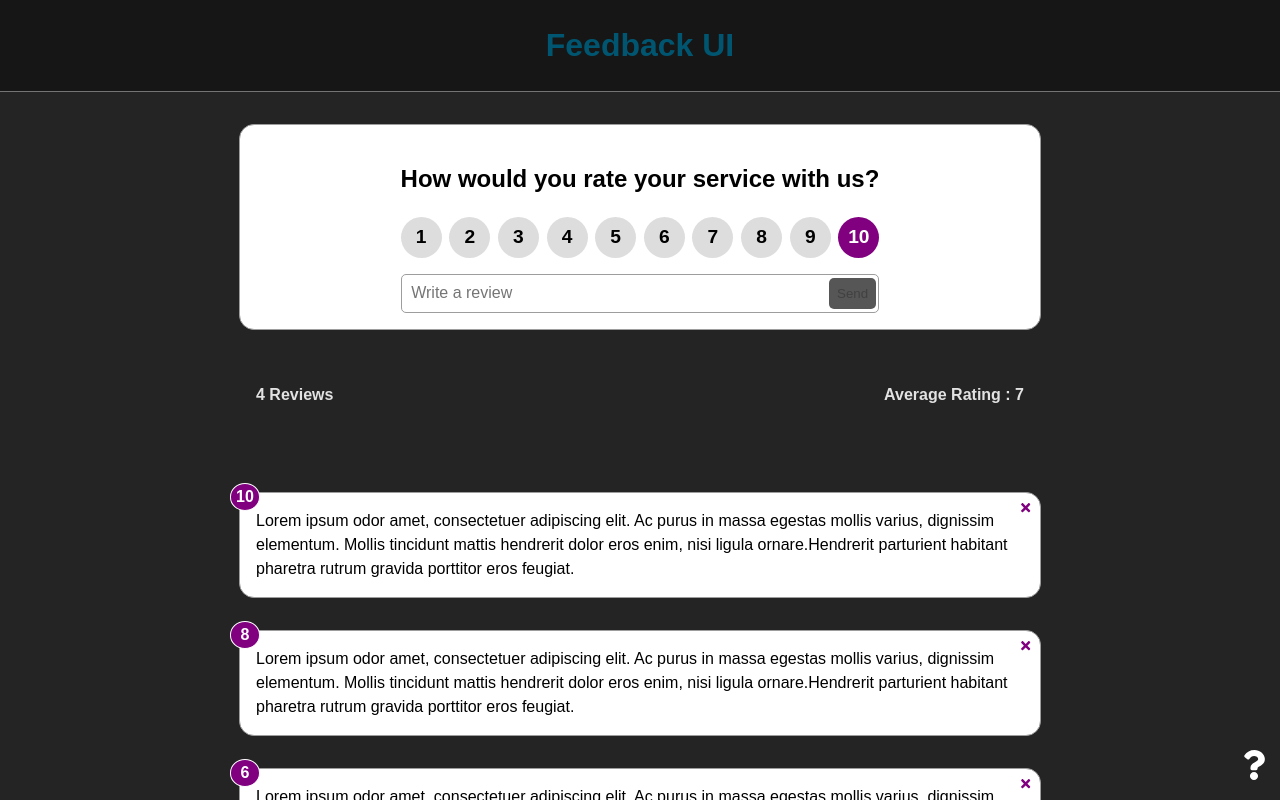
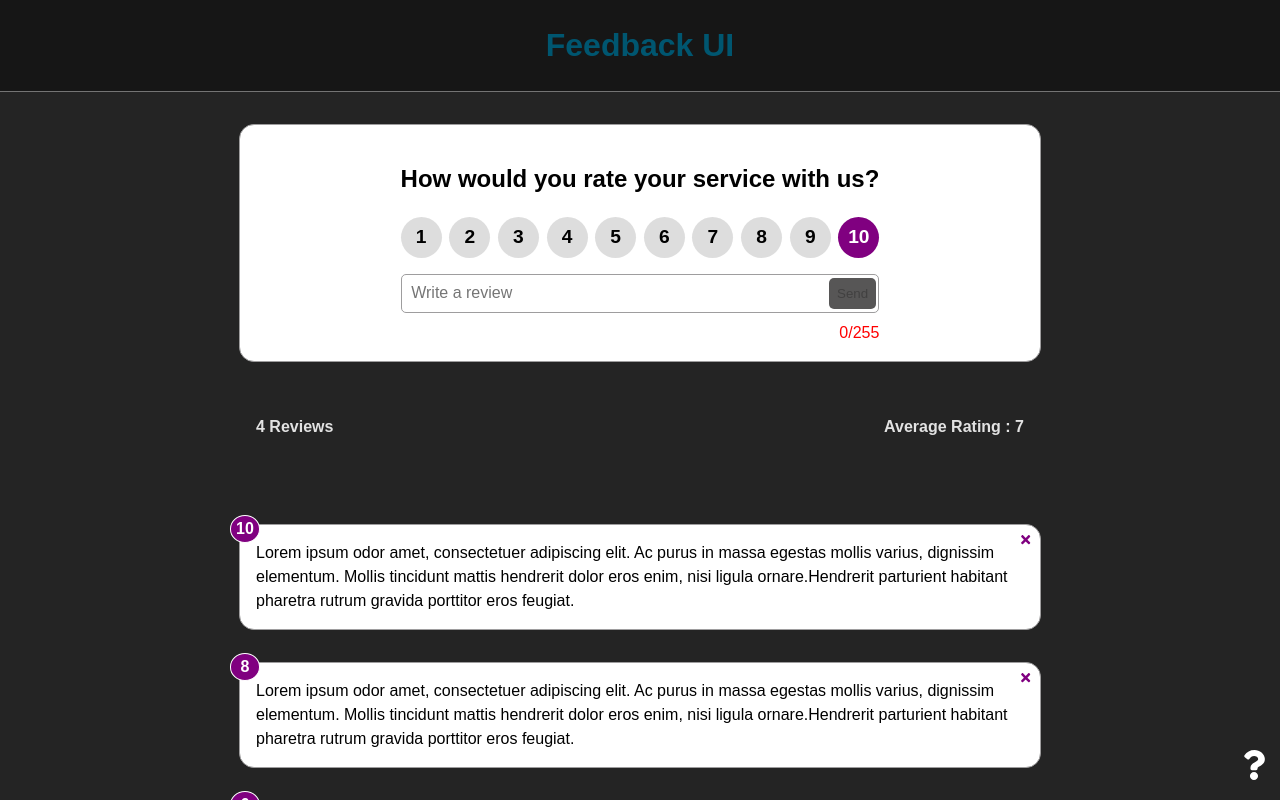
Before and after one commit to yusufalperendumlu/feedback-app, a React (Create React App) app: page / in a window 1280 px wide. Shown: the top 800 px of the page. Built offline with nearby package versions, Linux system fonts and the light colour scheme.

Commit message:
feat: counts the number of letters

```diff
--- a/src/components/FeedbackForm.jsx
+++ b/src/components/FeedbackForm.jsx
@@ -7,18 +7,18 @@ const FeedbackForm = ({ handleAdd }) => {
   const [text, setText] = useState("");
   const [rating, setRating] = useState(10);
   const [btnDisabled, setbtnDisabled] = useState(true);
-  const [message, setMessage] = useState("");
+  const [message, setMessage] = useState("0");
 
   const handleTextChange = (e) => {
     if (text === "") {
       setbtnDisabled(true);
-      setMessage(null);
+      setMessage(e.target.value.length);
     } else if (text !== "" && text.trim().length <= 10) {
       setbtnDisabled(true);
-      setMessage("Text must be at least 10 characters");
+      setMessage(e.target.value.length);
     } else {
       setbtnDisabled(false);
-      setMessage(null);
+      setMessage(e.target.value.length);
     }
 
     setText(e.target.value);
@@ -38,6 +38,12 @@ const FeedbackForm = ({ handleAdd }) => {
     }
   };
 
+  const colorValue =
+    message < 10 ? "#FF0000" : message > 255 ? "#FF0000" : "#00FF00";
+  const charInfoStyle = {
+    color: colorValue,
+  };
+
   return (
     <Card>
       <form onSubmit={handleSubmit}>
@@ -54,8 +60,9 @@ const FeedbackForm = ({ handleAdd }) => {
             Send
           </Button>
         </div>
-
-        {message && <div className="message">{message}</div>}
+        <span className="char-info" style={charInfoStyle}>
+          {message}/255
+        </span>
       </form>
     </Card>
   );
--- a/src/index.css
+++ b/src/index.css
@@ -94,6 +94,12 @@ header {
 .comment .card .close:focus {
   outline: none;
 }
+.comment .card .char-info {
+  display: flex;
+  align-items: center;
+  justify-content: right;
+  width: 100%;
+}
 .comment .card.reverse {
   background: #424242;
   color: #fff;
@@ -110,6 +116,7 @@ header {
   display: flex;
   align-items: center;
   justify-content: center;
+  padding-bottom: 0.5rem;
 }
 .comment .input-group input {
   width: 100%;
--- a/src/index.scss
+++ b/src/index.scss
@@ -110,6 +110,15 @@ header
         }
     }
 
+    .char-info
+    {
+        display: flex;
+        align-items: center;
+        justify-content: right;
+        width: 100%;
+
+    }
+
 
 }
 
@@ -135,6 +144,7 @@ header
     display: flex;
     align-items: center;
     justify-content: center;
+    padding-bottom: 0.5rem;
 
     input
     {
```
Also changed, not shown: 1 other file (tests, documents, lock files or other folders).
